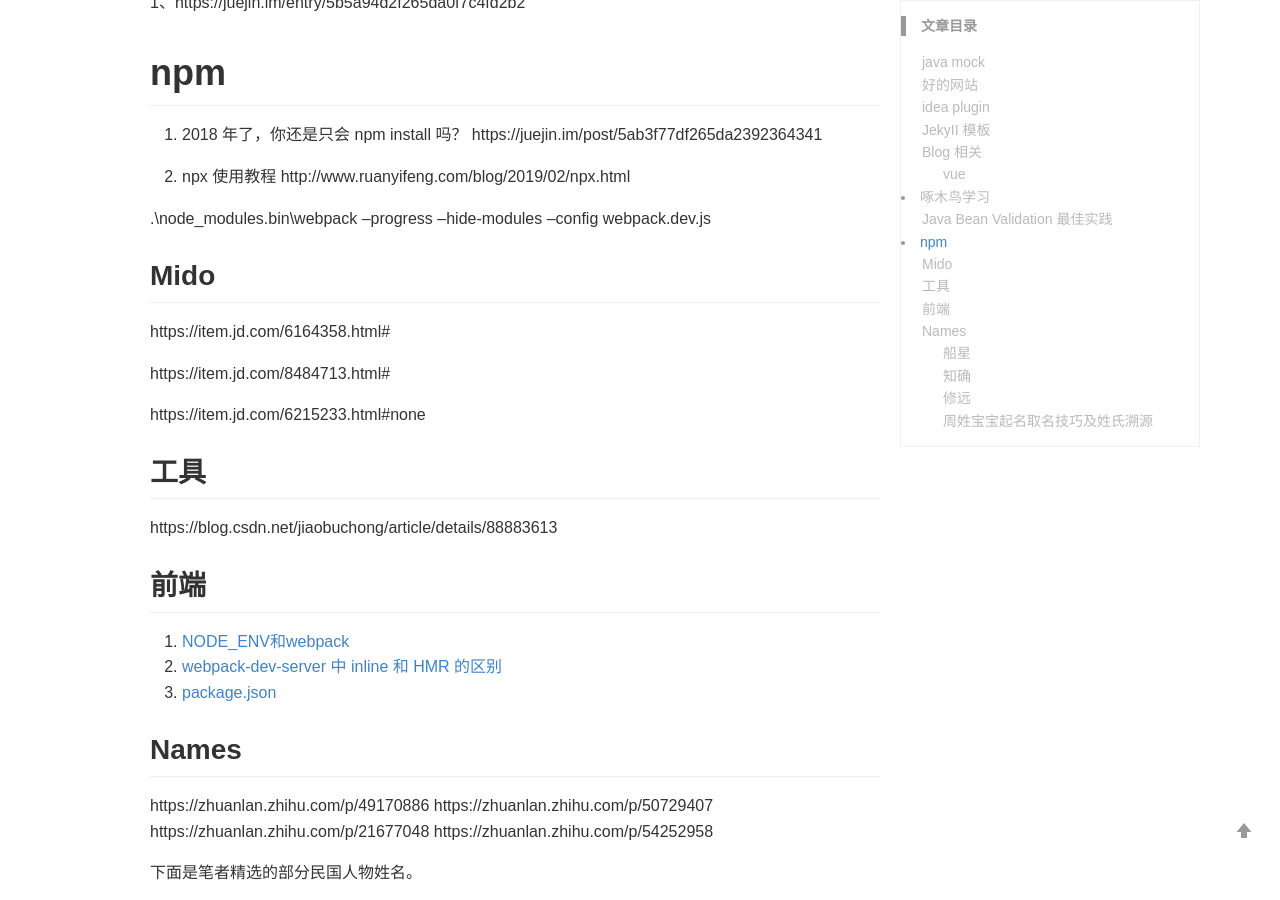
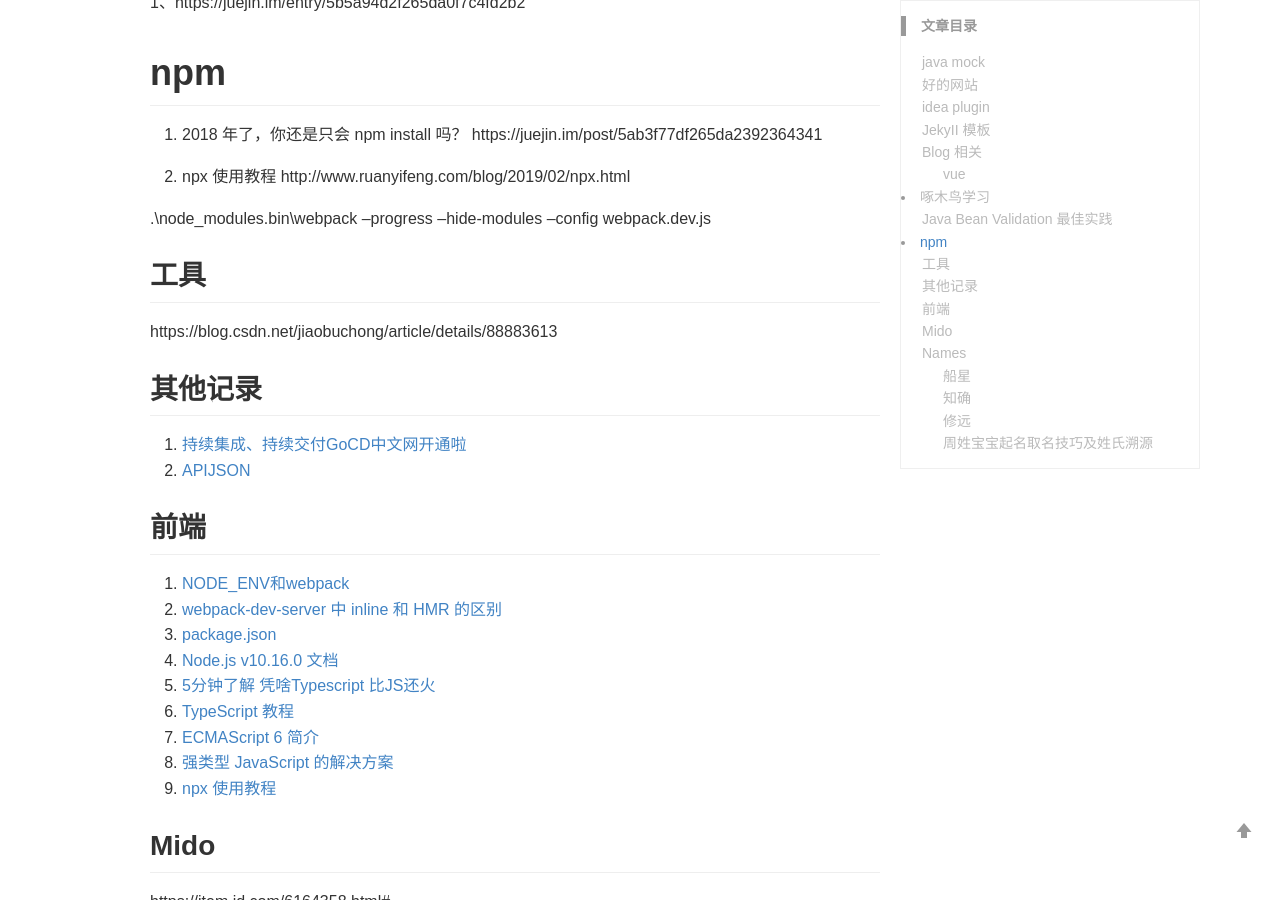
Before and after one commit to MichaelZhou111/MichaelZhou111.github.io, a Jekyll site: the page built from _posts/2011-04-26-temp.md, in a window 1280 px wide and 900 px high, scrolled down 1452 px. Built offline with Jekyll 4.4.1, drawn with Linux system fonts in a browser that asks for light colours; comment, search, counter and statistics services are not loaded.

Commit message:
add some for temp2

```diff
--- a/_posts/2011-04-26-temp.md
+++ b/_posts/2011-04-26-temp.md
@@ -73,20 +73,35 @@ http://www.ruanyifeng.com/blog/2019/02/npx.html
 .\node_modules\.bin\webpack --progress --hide-modules --config webpack.dev.js
 
 
+
+
+## 工具
+https://blog.csdn.net/jiaobuchong/article/details/88883613
+
+## 其他记录
+1. [持续集成、持续交付GoCD中文网开通啦](https://blog.csdn.net/marswill/article/details/79579324)
+2. [APIJSON](https://github.com/APIJSON/APIJSON)
+
+##  前端
+1. [NODE_ENV和webpack](https://juejin.im/post/5a4ed5306fb9a01cbc6e2ee2)
+2. [webpack-dev-server 中 inline 和 HMR 的区别](https://juejin.im/post/593e5454a0bb9f006b59d85a)
+3. [package.json](https://javascript.ruanyifeng.com/nodejs/packagejson.html)
+4. [Node.js v10.16.0 文档](http://nodejs.cn/api/path.html)
+5. [5分钟了解 凭啥Typescript 比JS还火](https://mp.weixin.qq.com/s?__biz=MzI5ODM3MjcxNQ==&mid=2247486585&idx=1&sn=df79e8775593ae95f06bab60cba8f87a&chksm=eca7977ddbd01e6b7628800ca31eff749b22c1e2c51a8f56afe9f488236d7cb68ed948d9057f&scene=21#wechat_redirect)
+6. [TypeScript 教程](https://ts.xcatliu.com/)
+7. [ECMAScript 6 简介](https://es6.ruanyifeng.com/#docs/intro)
+8. [强类型 JavaScript 的解决方案](http://www.ruanyifeng.com/blog/2015/02/strong-typing-javascript.html)
+9. [npx 使用教程](http://www.ruanyifeng.com/blog/2019/02/npx.html)
+
+
+
+
 ## Mido
 https://item.jd.com/6164358.html#
 
 https://item.jd.com/8484713.html#
 
 https://item.jd.com/6215233.html#none
-
-## 工具
-https://blog.csdn.net/jiaobuchong/article/details/88883613
-
-##  前端
-1. [NODE_ENV和webpack](https://juejin.im/post/5a4ed5306fb9a01cbc6e2ee2)
-2. [webpack-dev-server 中 inline 和 HMR 的区别](https://juejin.im/post/593e5454a0bb9f006b59d85a)
-3. [package.json](https://javascript.ruanyifeng.com/nodejs/packagejson.html)
 
 ## Names
 https://zhuanlan.zhihu.com/p/49170886
```
